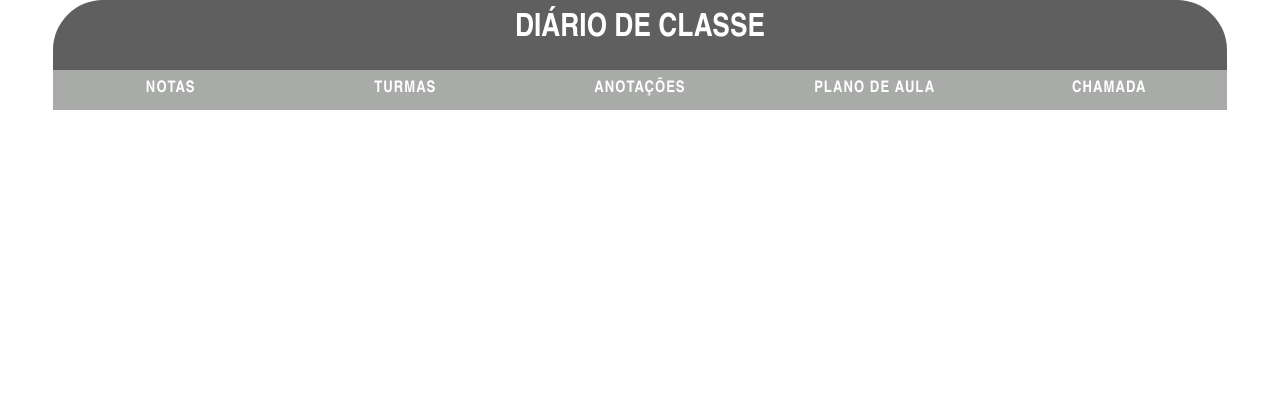
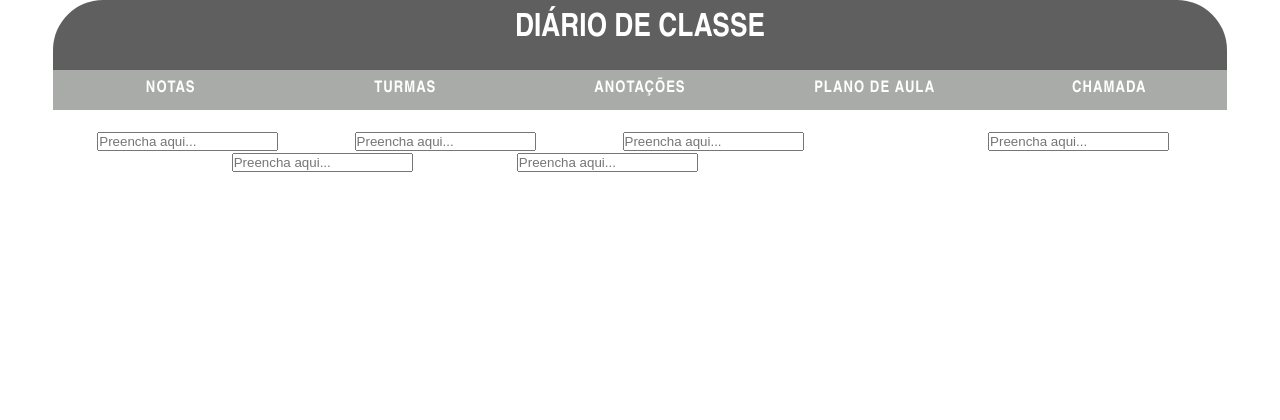
Before and after one commit to Robson124578/diario, a PHP site: page /html/planoDeAula.html in a window 1280 px wide. Shown: the top 420 px of the page. Run offline with PHP 8.4, Linux system fonts and the light colour scheme; some libraries are stand-ins or nearby versions.

Commit message:
arquivos do meu repositório

```diff
--- a/diario_de_classe/css/diarioDeClasse.css
+++ b/diario_de_classe/css/diarioDeClasse.css
@@ -29,7 +29,7 @@
 
 	[class*="col-"] {height: auto;}
 
-	h1, h2, h3, h4, li {
+	h1, h2, h3, h4, li, label {
 		color: #ffffff;
 		font-family: Arial Narrow, sans-serif;
 		text-transform: uppercase;
--- a/diario_de_classe/html/planoDeAula.html
+++ b/diario_de_classe/html/planoDeAula.html
@@ -5,8 +5,9 @@
 	<title>Document</title>
 	<meta charset="utf-8">
 	<meta name="viewport" content="width=device-width, initial-scale=1.0">
-	<link rel="stylesheet" type="text/css" href="css/diarioDeClasse.css">
+	<link rel="stylesheet" type="text/css" href="../css/diarioDeClasse.css">
 	<link rel="stylesheet" href="https://use.fontawesome.com/releases/v5.3.1/css/all.css" integrity="sha384-mzrmE5qonljUremFsqc01SB46JvROS7bZs3IO2EmfFsd15uHvIt+Y8vEf7N7fWAU" crossorigin="anonymous">
+	<link rel="stylesheet" type="text/css" href="../css/planoDeAula.css">
 </head>
 <body>
 	<div class="container-geral col-11 row">
@@ -24,15 +25,36 @@
 				<ul>
 					<li><a href="">notas</a></li>
 					<li><a href="">turmas</a></li>
-					<li><a href="">anotações</a></li>
-					<li><a href="">plano de aula</a></li>
-					<li><a href="">chamada</a></li>
+					<li><a href="anotacoes.html">anotações</a></li>
+					<li><a href="planoDeAula.html">plano de aula</a></li>
+					<li><a href="chamada.html">chamada</a></li>
 				</ul>
 			</div>
 		</nav>
 		<section class="col-12 row">
 			<div class="container-conteudo col-12 row">
+				<div class="planoDeAula col-12 row">
+					<div class="cabecalhoPlanosDeAula row col-12">
+						<header>
+							<h3>plano de aula</h3>
+						</header>
+						<form>
+							<label for="tema">tema:</label>
+							<input type="text" name="tema" id="tema" placeholder="Preencha aqui..." required="" title="Digite o tema do plano de aula.">
+							<label for="objetivo">objetivo:</label>
+							<input type="text" name="objetivo" id="objetivo" placeholder="Preencha aqui..." required="" title="Digite o objetivo do plano de aula.">
+							<label for="conteudo">conteúdo:</label>
+							<input type="text" name="conteudo" id="conteudo" placeholder="Preencha aqui..." required="" title="Digite sobre o conteúdo">
+							<label for="metodologia">metodologia de ensino:</label>
+							<input type="text" name="metodologia" id="metodologia" placeholder="Preencha aqui..." required="" title="Metodologia de ensino utilizada.">
+							<label for="recursos">Recursos necessários:</label>
+							<input type="text" name="recursos" id="recursos" placeholder="Preencha aqui..." required="" title="Recurssos que serão utilizados.">
+							<label for="referencias">referências:</label>
+							<input type="text" name="referencias" id="referencias" placeholder="Preencha aqui..." required="" title="Referências utilizadas">
 
+						</form>
+					</div>
+				</div>
 			</div>
 		</section>
 		<footer>
```
Also changed, not shown: diario_de_classe/html/anotacoes.html (+3 -7 lines).
